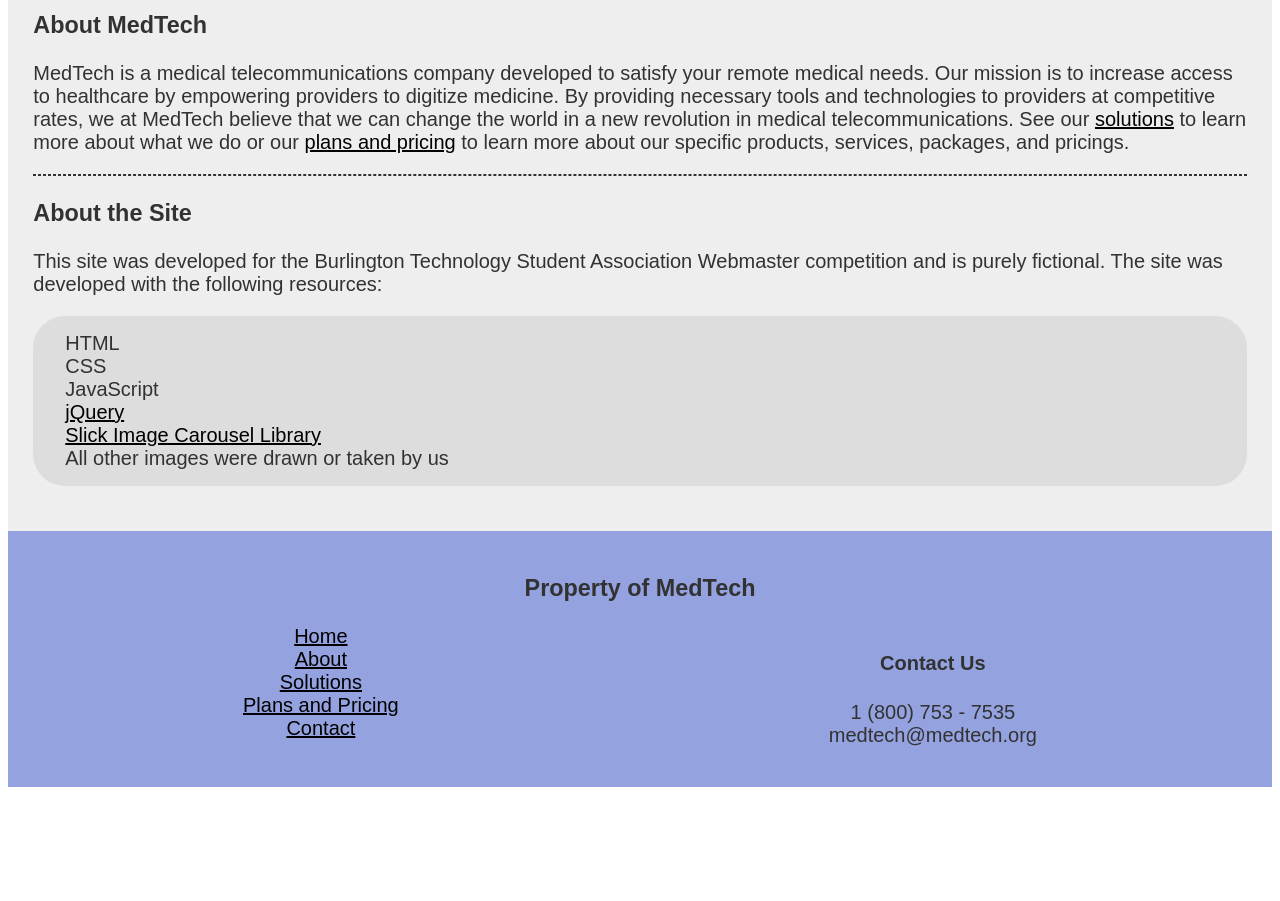
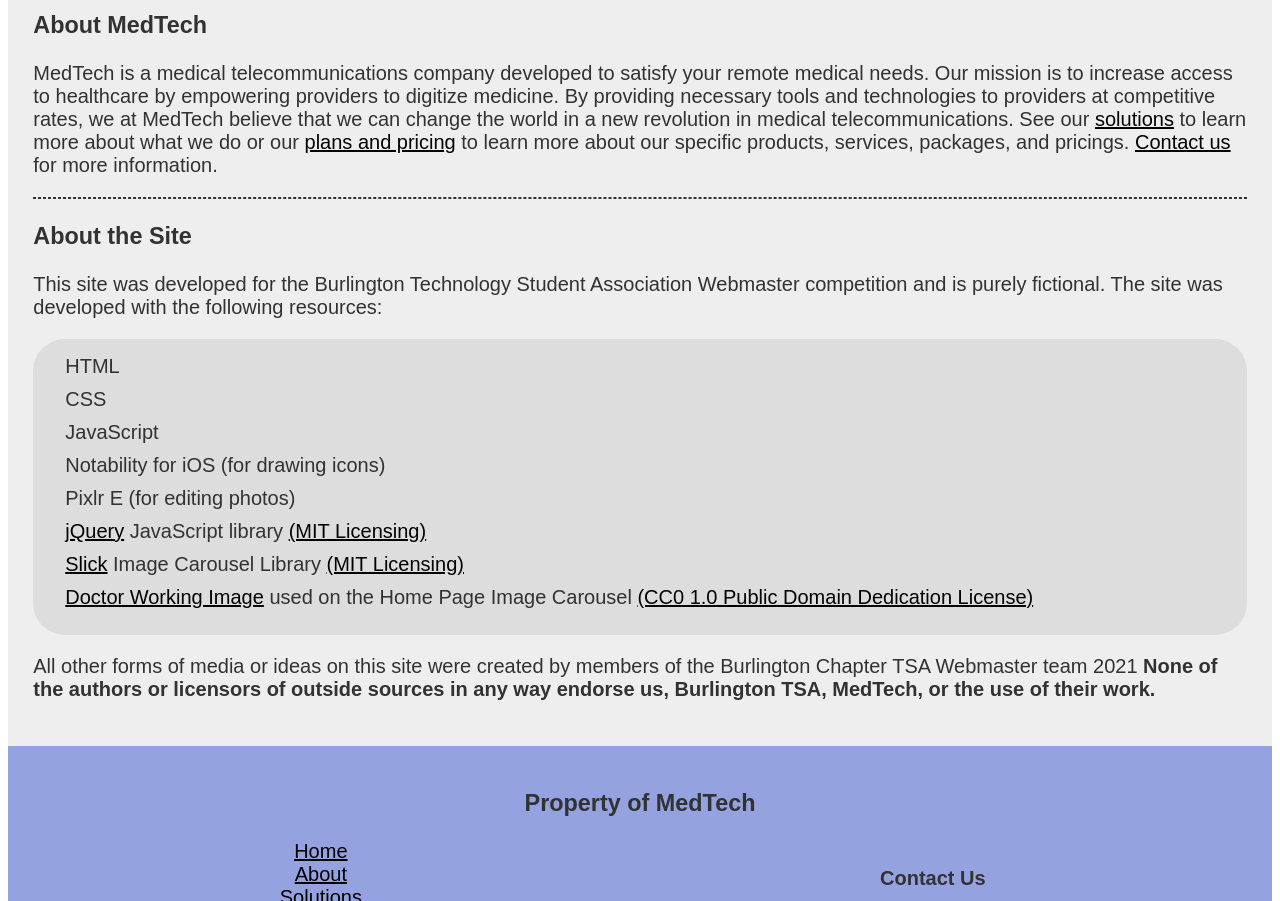
Before and after one commit to smullangi213/smullangi213.github.io, a plain HTML site: page about.html in a window 1280 px wide. Shown: the part 380-1281 px from the top of the page. Before the commit the page ends 1175 px from the top, so only its background shows below. Drawn offline with Linux system fonts and the light colour scheme.

Commit message:
Citation addition

```diff
--- a/about.html
+++ b/about.html
@@ -36,9 +36,12 @@
             we at MedTech believe that we can change the world in a new revolution in medical telecommunications.
             See our <a href=solutions.html>solutions</a> to learn more about what we do or our <a href="pp.html">
             plans and pricing</a> to learn more about our specific products, services, packages, and pricings.
+            <a href="contact.html">Contact us</a> for more information.
         </p>
         </p>
+
         <hr>
+
         <h3>About the Site</h3>
         <p>This site was developed for the Burlington Technology Student Association Webmaster competition
             and is purely fictional. The site was developed with the following resources: </p>
@@ -46,10 +49,14 @@
             <li>HTML</li>
             <li>CSS</li>
             <li>JavaScript</li>
-            <li><a href="https://jquery.com/">jQuery</a></li>
-            <li><a href="https://kenwheeler.github.io/slick/">Slick Image Carousel Library</a></li>
-            <li>All other images were drawn or taken by us</li>
+            <li>Notability for iOS (for drawing icons)</li>
+            <li>Pixlr E (for editing photos)</li>
+            <li><a href="https://jquery.com/">jQuery</a> JavaScript library <a href="https://jquery.org/license/">(MIT Licensing)</a></li>
+            <li><a href="https://kenwheeler.github.io/slick/">Slick</a> Image Carousel Library <a href="https://github.com/kenwheeler/slick/blob/master/LICENSE">(MIT Licensing)</a></li>
+            <li><a href="https://stocksnap.io/photo/doctor-working-WTWX4BZ4FD">Doctor Working Image</a> used on the Home Page Image Carousel <a href="https://creativecommons.org/publicdomain/zero/1.0/">(CC0 1.0 Public Domain Dedication License)</a></li>
         </ul>
+        <p>All other forms of media or ideas on this site were created by members of the Burlington Chapter TSA Webmaster team 2021
+            <strong>None of the authors or licensors of outside sources in any way endorse us, Burlington TSA, MedTech, or the use of their work.</strong></p>
     </main>
     <footer>
         <h3>Property of MedTech</h3>
--- a/styles/about.css
+++ b/styles/about.css
@@ -6,4 +6,5 @@ ul {
 
 li {
     list-style: none;
+    margin-bottom: .5em;
 }
```
